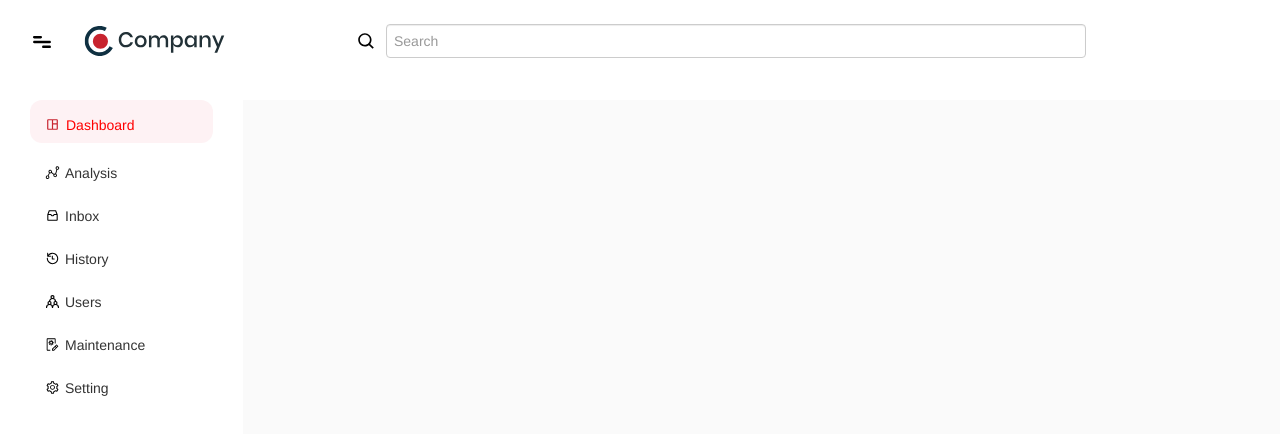
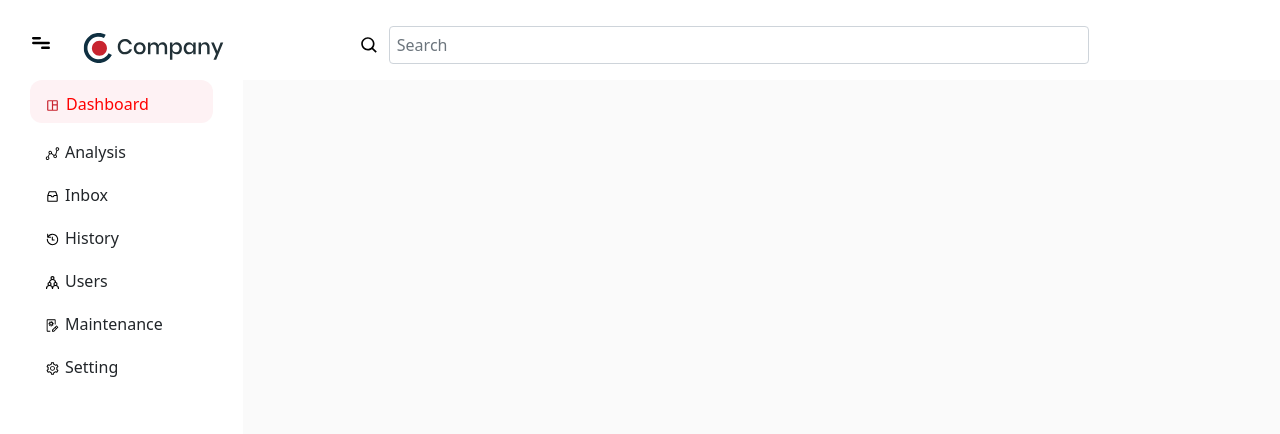
Before and after one commit to keval-14/html-training-assignment, a plain HTML site: page dashboard.html in a window 1280 px wide. Shown: the top 434 px of the page. Drawn offline with nearby package versions, Linux system fonts and the light colour scheme.

Commit message:
assignment 1 html update

```diff
--- a/css/dashboardstyle.css
+++ b/css/dashboardstyle.css
@@ -17,30 +17,30 @@
 }
 
 .menuicon{
-    padding-top: 29px;
+    padding-top: 12px;
     padding-left: 29px;
 }
 
 .companylogo{
-    padding-top: 25px;
+    padding-top: 15px;
     margin-left: 30px;
 }
 
 .searchicon{
     /* padding-left: 80px; */
-    padding-top: 29px;
+    padding-top: 15px;
     margin-left: 130px;
 }
 
 .form-control{
-    margin-top: 23px;
+    margin-top: 10px;
     margin-left: 10px;
     padding-left: 7px;
     width: 700px;
 }
 
 .bellicon{
-    padding-top: 25px;
+    padding-top: 20px;
     padding-left: 200px;
 
 }
@@ -51,14 +51,14 @@
 }
 
 .username{
-    padding-top: 25px;
+    padding-top: 18px;
     padding-left: 12px;
     font-size: 16px;
     color: black;
 }
 
 .moreoptions{
-    padding-top: 25px;
+    padding-top: 17px;
     padding-left: 10px;
 
 }
@@ -68,11 +68,12 @@
     width: 15px;
     float: left;
     margin-left: 45px;
-    margin-top: 2PX;
+    margin-top: 3PX;
 }
 
 .sidebartext{
     margin-left: 65px;
+    margin-top: -3px;
 }
 
 .dashboard, .analysis, .inbox, .history, .users, .maintenance, .setting{
--- a/dashboard.html
+++ b/dashboard.html
@@ -1,9 +1,10 @@
 <!DOCTYPE html>
 <html>
     <head>
-        <link rel="stylesheet" href="https://maxcdn.bootstrapcdn.com/bootstrap/3.4.1/css/bootstrap.min.css">
+        <!-- <link rel="stylesheet" href="https://maxcdn.bootstrapcdn.com/bootstrap/3.4.1/css/bootstrap.min.css">
         <script src="https://ajax.googleapis.com/ajax/libs/jquery/3.6.1/jquery.min.js"></script>
-        <script src="https://maxcdn.bootstrapcdn.com/bootstrap/3.4.1/js/bootstrap.min.js"></script>
+        <script src="https://maxcdn.bootstrapcdn.com/bootstrap/3.4.1/js/bootstrap.min.js"></script> -->
+        <link rel="stylesheet" href="css/bootstrap.min.css">
         <meta charset="UTF-8">
         <meta http-equiv="X-UA-Compatible" content="IE=edge">
         <meta name="viewport" content="width=device-width, initial-scale=1.0">
```
Also changed, not shown: index.html (+3 -2 lines).
